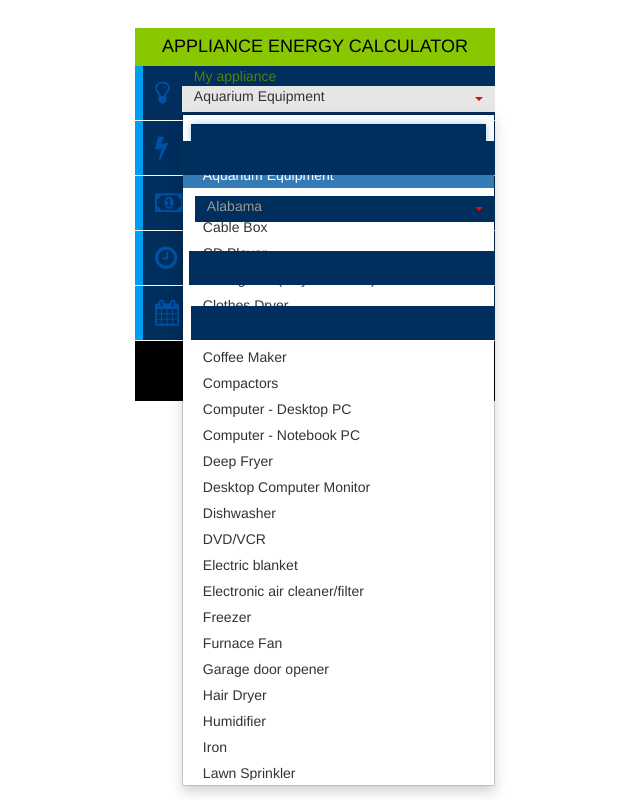
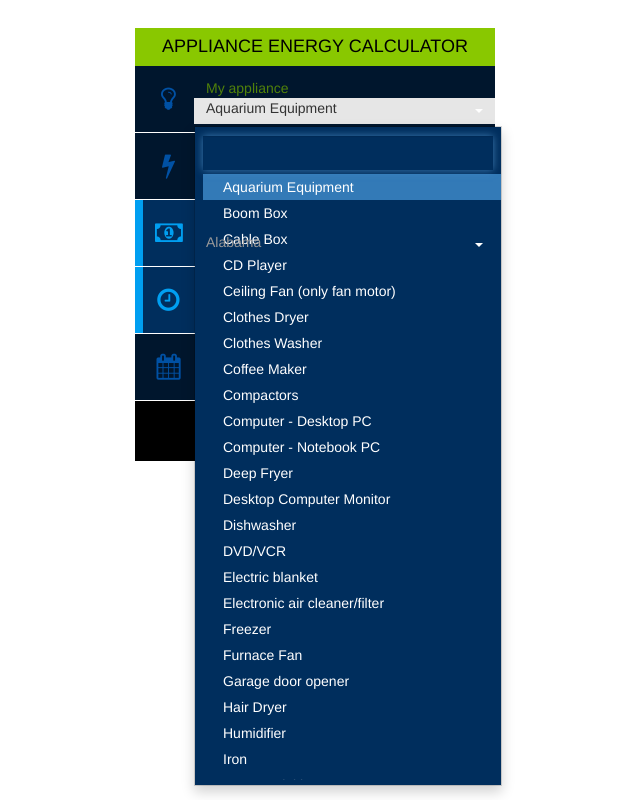
Before and after one commit to NREL/eere-appliance-calculon, a plain HTML site: page index.html in a window 1280 px wide. Both pictures are taken after a click on the button "Aquarium Equipment". Shown: the whole page, without its empty margins (325-965 px from the left). Drawn offline with nearby package versions, Linux system fonts and the light colour scheme.

Commit message:
More CSS improvements

```diff
--- a/index.html
+++ b/index.html
@@ -25,19 +25,35 @@
             text-transform: uppercase;
 
         }
+        .input-group-addon .fa {
+            width:27px;
+        }
         .input-group {
-            background-color: #002e5d;
+            background-color: #00162d;
             border-bottom: 1px solid #fff;
         }
+        .input-group.active {
+            background-color: #002e5d;
+
+        }
+        .input-group.active .input-group-addon {
+            background-color: #002e5d;
+            border-left: 8px solid #009ff1;
+            color: #009ff1;
+        }
+
         .input-group-addon {
-            background-color: #002e5d;
+            background-color: #00162d;
             border: none;
-            border-left: 8px solid #009ff1;
+            border-left: 8px solid #00162d;
             color: #0051a4;
             font-size: 26px;
             min-width:40px;
             text-align: center;
             /*width: 60px;*/
+        }
+        .input-group label {
+            padding-top: 12px;
         }
         span.caret {
             color:red !important;
@@ -52,7 +68,7 @@
         select,
         .form-control,
         select.form-control {
-            background-color: #002e5d;
+            background-color: transparent;
             border: 0;
             box-shadow: none;
             border-top-left-radius:0;
@@ -67,11 +83,37 @@
             border-radius: 0 !important;
         }
         .bootstrap-select .btn {
-            background-color: #002e5d;
+            background-color: transparent;
             border: 0;
             box-shadow: none;
             color: #fff;
             padding-top: 0;
+        }
+        .dropdown-menu {
+            background-color: #002E5D;
+        }
+        .dropdown-menu > li > a {
+            border-left: 8px solid #002E5D;
+            color: #fff;
+        }
+        .dropdown-menu>li>a:hover,
+        .dropdown-menu>li>a:focus {
+            background-color: #00162D;
+            border-left: 8px solid #009FF1;
+            color: #fff;
+        }
+
+        .btn-group.open .dropdown-toggle {
+            background-color: transparent;
+            color: #FFF;
+        }
+        .btn-default .caret {
+            border-bottom-color: #fff;
+            border-top-color: #fff;
+        }
+        .bootstrap-select.btn-group .dropdown-menu {
+            left: -60px;
+            right: -1px;
         }
         .results {
             color: #fff;
@@ -81,15 +123,7 @@
             text-align: center;
 
         }
-        .results .results-row {
-            display: table;
-            width: 100%;
-        }
-        .results .results-row .data {
-            display: table-cell;
-            font-size: 1.5em;
-            width: 50%
-        }
+
     </style>
 </head>
 <body>
@@ -115,11 +149,11 @@
 <div class="input-group watts-group">
     <span class="input-group-addon" id="watts-addon"><i class="fa fa-bolt"></i></span>
     <label for="watts">Wattage</label>
-    <input id="watts" type="number" class="form-control" aria-describedby="watts-addon" value="">
+    <input id="watts" class="form-control" aria-describedby="watts-addon" value="">
 </div>
 
 
-<div class="input-group states-group">
+<div class="input-group states-group     active">
     <span class="input-group-addon" id="state-addon"><i class="fa fa-money"></i></span>
     <label for="states">Utility rate</label>
     <select
@@ -130,22 +164,22 @@
 </div>
 
 
-<div class="input-group hours-group">
+<div class="input-group hours-group      active">
     <span class="input-group-addon" id="hours-addon"><i class="fa fa-clock-o"></i></span>
     <label for="hours">Hours used per day</label>
-    <input id="hours" type="number" class="form-control" aria-describedby="hours-addon">
+    <input id="hours" class="form-control" aria-describedby="hours-addon">
 </div>
 
 
 <div class="input-group days-group">
     <span class="input-group-addon" id="days-addon"><i class="fa fa-calendar"></i></span>
     <label for="days">Days used per year</label>
-    <input id="days" type="number" class="form-control" aria-describedby="days-addon">
+    <input id="days" class="form-control" aria-describedby="days-addon">
 </div>
 
 
 <div class="results">
-    <div class="header">My annual energy per year</div>
+    <div class="header">Energy use and cost per year</div>
     <div class="results-row">
         <div class="data" id="energy"></div>
         <div class="data" id="cost"></div>
```
